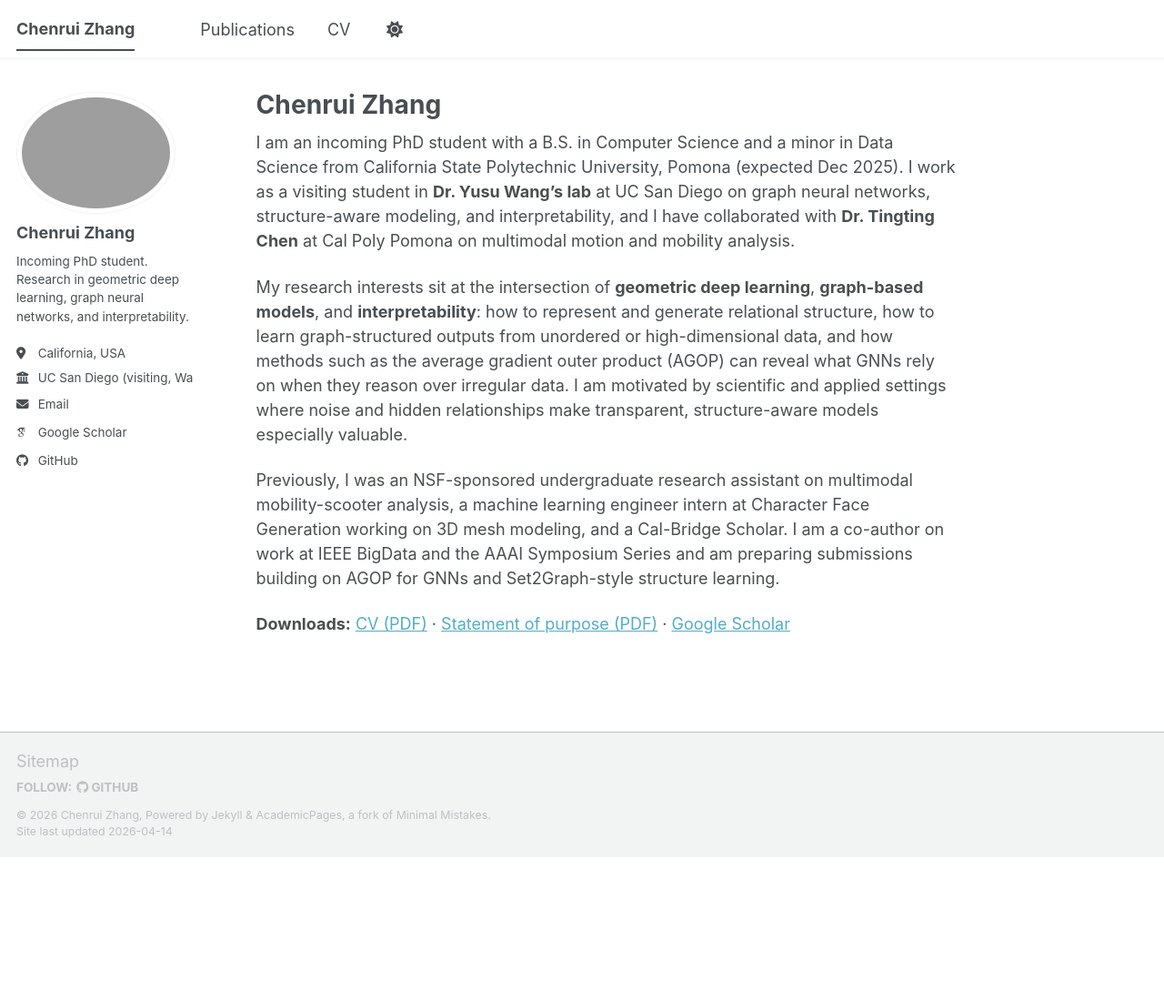
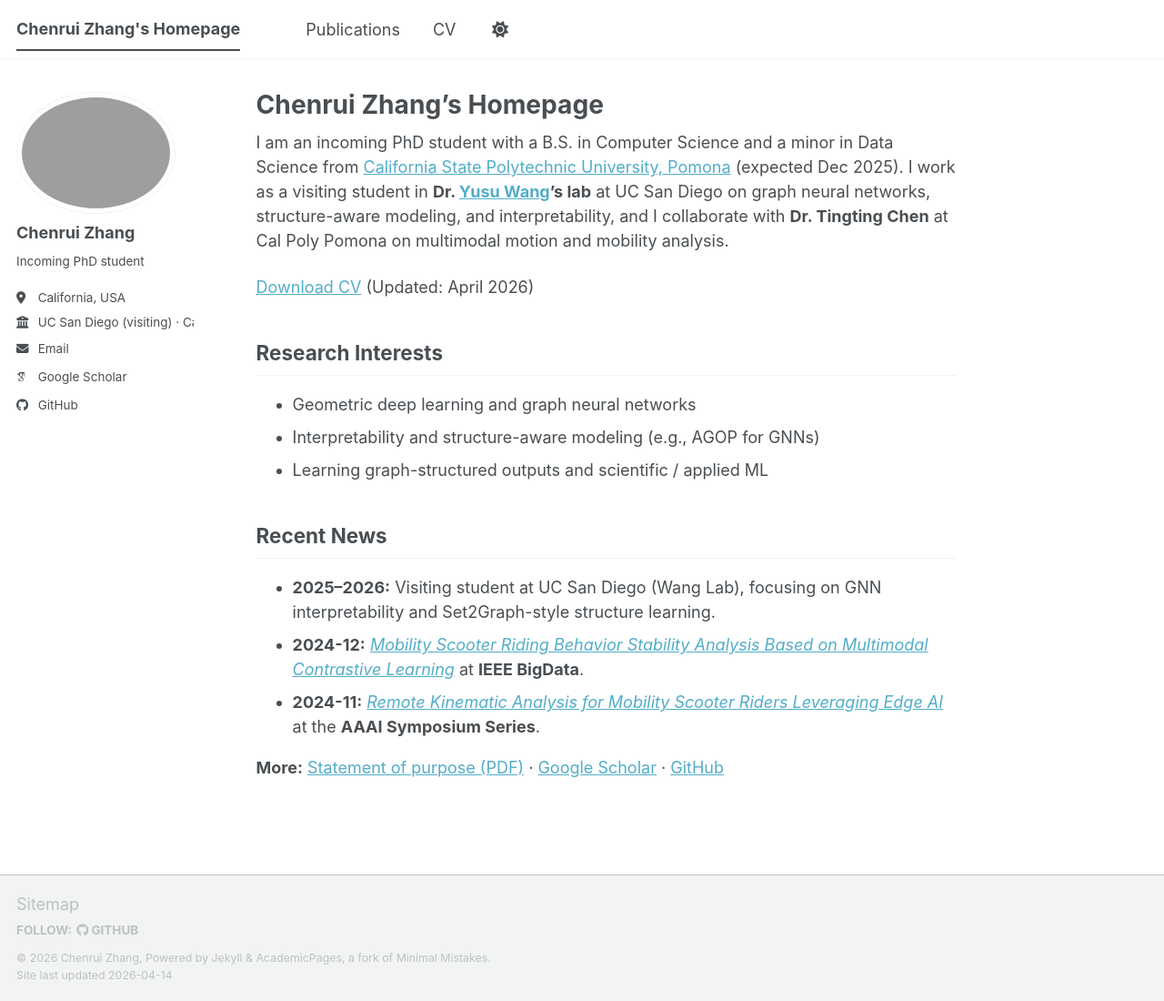
Before and after one commit to Zhang-Chenrui/zhang-chenrui.github.io, a Jekyll site: the page built from _pages/about.md, in a window 1280 px wide and 1100 px high. Shown: the whole window at 91% size. Built offline with Jekyll 4.4.1, drawn with Linux system fonts in a browser that asks for light colours; some web fonts are replaced; a script bundle is joined from its source files by our own code; library files that are not in the unit come from our copies.

Commit message:
update the format

```diff
--- a/_config.yml
+++ b/_config.yml
@@ -9,10 +9,10 @@
 # Basic Site Settings
 locale                   : "en-US"
 site_theme               : "default" # The available themes options are "default", "air", "sunrise", "mint", "dirt" and "contrast"
-title                    : "Chenrui Zhang"
+title                    : "Chenrui Zhang's Homepage"
 title_separator          : "-"
 name                     : &name "Chenrui Zhang"
-description              : &description "PhD student; geometric deep learning, graph ML, and interpretability."
+description              : &description "Incoming PhD student; geometric deep learning, graph ML, and interpretability."
 url                      : https://zhang-chenrui.github.io
 baseurl                  : ""
 repository               : "zhang-chenrui/zhang-chenrui.github.io"
@@ -25,9 +25,9 @@ author:
   avatar           : "chenrui-zhang.jpg"
   name             : "Chenrui Zhang"
   pronouns         : # example: "she/her"
-  bio              : "Incoming PhD student. Research in geometric deep learning, graph neural networks, and interpretability."
+  bio              : "Incoming PhD student"
   location         : "California, USA"
-  employer         : "UC San Diego (visiting, Wang Lab) / Cal Poly Pomona"
+  employer         : "UC San Diego (visiting) · Cal Poly Pomona"
   uri              : # URL
   email            : "chenrui151129@outlook.com"
 
--- a/_pages/about.md
+++ b/_pages/about.md
@@ -1,16 +1,26 @@
 ---
 permalink: /
-title: "Chenrui Zhang"
+title: "Chenrui Zhang's Homepage"
 author_profile: true
 redirect_from:
   - /about/
   - /about.html
 ---
 
-I am an incoming PhD student with a B.S. in Computer Science and a minor in Data Science from California State Polytechnic University, Pomona (expected Dec 2025). I work as a visiting student in **Dr. Yusu Wang’s lab** at UC San Diego on graph neural networks, structure-aware modeling, and interpretability, and I have collaborated with **Dr. Tingting Chen** at Cal Poly Pomona on multimodal motion and mobility analysis.
+I am an incoming PhD student with a B.S. in Computer Science and a minor in Data Science from [California State Polytechnic University, Pomona](https://www.cpp.edu/) (expected Dec 2025). I work as a visiting student in **Dr. [Yusu Wang](https://cseweb.ucsd.edu/~yusu/)'s lab** at UC San Diego on graph neural networks, structure-aware modeling, and interpretability, and I collaborate with **Dr. Tingting Chen** at Cal Poly Pomona on multimodal motion and mobility analysis.
 
-My research interests sit at the intersection of **geometric deep learning**, **graph-based models**, and **interpretability**: how to represent and generate relational structure, how to learn graph-structured outputs from unordered or high-dimensional data, and how methods such as the average gradient outer product (AGOP) can reveal what GNNs rely on when they reason over irregular data. I am motivated by scientific and applied settings where noise and hidden relationships make transparent, structure-aware models especially valuable.
+[Download CV](/files/Chenrui_s_final_Resume_for_research.pdf) (Updated: April 2026)
 
-Previously, I was an NSF-sponsored undergraduate research assistant on multimodal mobility-scooter analysis, a machine learning engineer intern at Character Face Generation working on 3D mesh modeling, and a Cal-Bridge Scholar. I am a co-author on work at IEEE BigData and the AAAI Symposium Series and am preparing submissions building on AGOP for GNNs and Set2Graph-style structure learning.
+## Research Interests
 
-**Downloads:** [CV (PDF)](/files/Chenrui_s_final_Resume_for_research.pdf) · [Statement of purpose (PDF)](/files/chenrui_zhang_sop.pdf) · [Google Scholar](https://scholar.google.com/citations?user=UcgVj9IAAAAJ&hl=en)
+- Geometric deep learning and graph neural networks
+- Interpretability and structure-aware modeling (e.g., AGOP for GNNs)
+- Learning graph-structured outputs and scientific / applied ML
+
+## Recent News
+
+- **2025–2026:** Visiting student at UC San Diego (Wang Lab), focusing on GNN interpretability and Set2Graph-style structure learning.
+- **2024-12:** [*Mobility Scooter Riding Behavior Stability Analysis Based on Multimodal Contrastive Learning*](https://ieeexplore.ieee.org/document/10825478) at **IEEE BigData**.
+- **2024-11:** [*Remote Kinematic Analysis for Mobility Scooter Riders Leveraging Edge AI*](https://doi.org/10.1609/aaaiss.v4i1.31808) at the **AAAI Symposium Series**.
+
+**More:** [Statement of purpose (PDF)](/files/chenrui_zhang_sop.pdf) · [Google Scholar](https://scholar.google.com/citations?user=UcgVj9IAAAAJ&hl=en) · [GitHub](https://github.com/zhang-chenrui)
```
